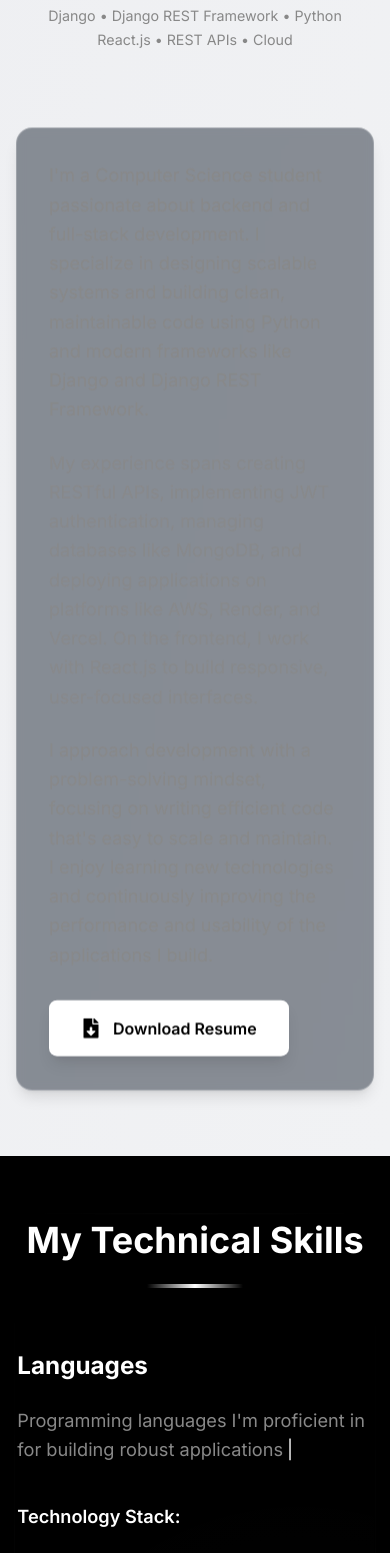
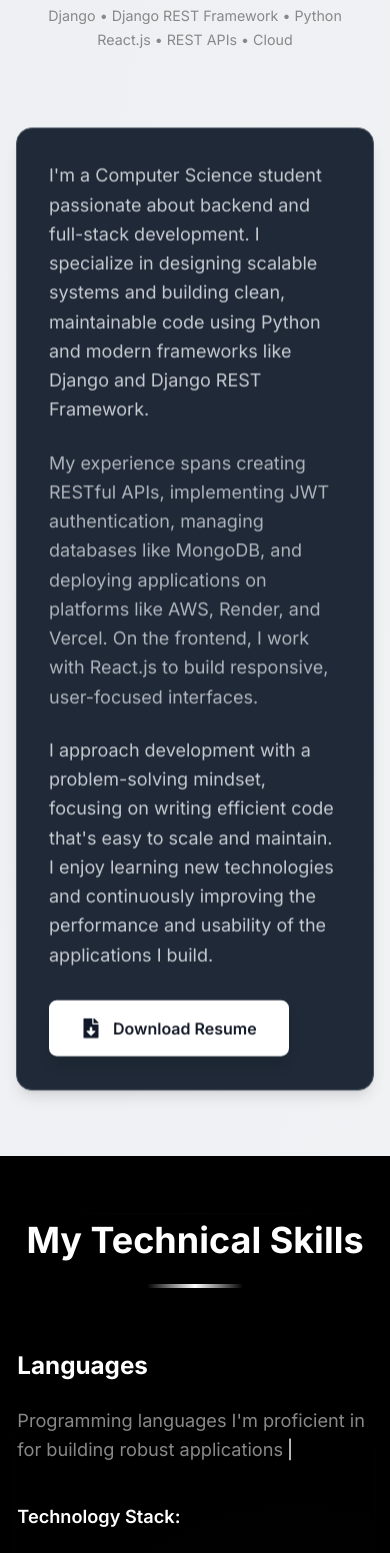
Before and after one commit to Prasannaram2k4/portfolio, a React (Create React App) app in the folder portfolio/: page / in a window 390 px wide. Shown: the part 1420-2973 px from the top of the page. Built offline with nearby package versions, Linux system fonts and the light colour scheme.

Commit message:
Fix theme consistency with simplified Tailwind classes

```diff
--- a/portfolio/src/components/Contact.jsx
+++ b/portfolio/src/components/Contact.jsx
@@ -45,12 +45,12 @@ const Contact = () => {
         <motion.section
       id="contact"
       ref={ref}
-      className="section-padding bg-light-bg dark:bg-dark relative overflow-hidden transition-colors duration-300"
+      className="section-padding bg-gray-50 dark:bg-gray-800 relative overflow-hidden transition-colors duration-300"
     >
       <div className="container mx-auto relative z-10">
         <motion.div className="text-center mb-16">
           <motion.h2
-            className="text-4xl md:text-5xl font-bold mb-6 text-light-primary dark:text-primary"
+            className="text-4xl md:text-5xl font-bold mb-6 text-gray-900 dark:text-white"
             initial={{ opacity: 0, y: 30 }}
             whileInView={{ opacity: inView ? 1 : 0, y: inView ? 0 : 30 }}
             viewport={{ once: false, amount: 0.3 }}
@@ -59,14 +59,14 @@ const Contact = () => {
             Let's Connect
           </motion.h2>
           <motion.div
-            className="w-24 h-1 bg-gradient-to-r from-transparent via-light-primary dark:via-primary to-transparent mx-auto mb-8"
+            className="w-24 h-1 bg-gradient-to-r from-transparent via-blue-600 to-transparent mx-auto mb-8"
             initial={{ width: 0 }}
             whileInView={{ width: inView ? 96 : 0 }}
             viewport={{ once: false, amount: 0.3 }}
             transition={{ duration: 1, delay: 0.5 }}
           />
           <motion.p
-            className="text-light-secondary dark:text-secondary text-lg max-w-2xl mx-auto"
+            className="text-gray-700 dark:text-gray-300 text-lg max-w-2xl mx-auto"
             initial={{ opacity: 0, y: 20 }}
             whileInView={{ opacity: inView ? 1 : 0, y: inView ? 0 : 20 }}
             viewport={{ once: false, amount: 0.3 }}
--- a/portfolio/src/components/Resume.jsx
+++ b/portfolio/src/components/Resume.jsx
@@ -136,9 +136,9 @@ const Resume = () => {
                 y: { duration: 3, repeat: inView ? Infinity : 0, repeatType: "loop" }
               }}
             >
-              <div className="bg-light-card dark:bg-gray-800/50 backdrop-blur-sm rounded-2xl p-8 border border-light-secondary/20 dark:border-primary/20 shadow-lg">
+              <div className="bg-white dark:bg-gray-800 backdrop-blur-sm rounded-2xl p-8 border border-gray-300 dark:border-gray-600 shadow-lg">
                 <motion.p
-                  className="text-light-primary dark:text-secondary text-lg leading-relaxed mb-6"
+                  className="text-gray-900 dark:text-gray-300 text-lg leading-relaxed mb-6"
                   whileInView={{
                     opacity: inView ? [0.8, 1, 0.8] : 0.8
                   }}
@@ -151,7 +151,7 @@ const Resume = () => {
                 </motion.p>
 
                 <motion.p
-                  className="text-light-primary dark:text-secondary text-lg leading-relaxed mb-6"
+                  className="text-gray-900 dark:text-gray-300 text-lg leading-relaxed mb-6"
                   whileInView={{
                     opacity: inView ? [0.8, 1, 0.8] : 0.8
                   }}
@@ -164,7 +164,7 @@ const Resume = () => {
                 </motion.p>
 
                 <motion.p
-                  className="text-light-primary dark:text-secondary text-lg leading-relaxed mb-8"
+                  className="text-gray-900 dark:text-gray-300 text-lg leading-relaxed mb-8"
                   whileInView={{
                     opacity: inView ? [0.8, 1, 0.8] : 0.8
                   }}
@@ -188,7 +188,7 @@ const Resume = () => {
                   <motion.a
                     href="/resume.pdf"
                     download
-                    className="inline-flex items-center px-8 py-4 bg-light-primary dark:bg-primary text-white dark:text-dark font-semibold rounded-lg hover:bg-light-secondary dark:hover:bg-secondary transition-all duration-300 shadow-lg hover:shadow-xl"
+                    className="inline-flex items-center px-8 py-4 bg-gray-900 dark:bg-white text-white dark:text-gray-900 font-semibold rounded-lg hover:bg-gray-700 dark:hover:bg-gray-200 transition-all duration-300 shadow-lg hover:shadow-xl"
                     whileHover={{
                       scale: 1.05,
                       boxShadow: "0 10px 30px rgba(0,0,0,0.2)"
--- a/portfolio/src/components/Skills.jsx
+++ b/portfolio/src/components/Skills.jsx
@@ -209,7 +209,7 @@ const Skills = () => {
 
             {/* Category Navigation Buttons */}
             <div className="space-y-4">
-              <h4 className="text-lg font-semibold text-light-primary dark:text-primary mb-6">Technology Stack:</h4>
+              <h4 className="text-lg font-semibold text-gray-900 dark:text-white mb-6">Technology Stack:</h4>
               <div className="grid grid-cols-1 sm:grid-cols-2 gap-4">
                 {skillCategories.map((category, index) => (
                   <motion.button
@@ -230,7 +230,7 @@ const Skills = () => {
                     <div className={`absolute inset-0 bg-gradient-to-r ${category.color} opacity-0 group-hover:opacity-20 transition-opacity duration-300 rounded-xl`} />
 
                     <div className="relative z-10">
-                      <h5 className="font-bold text-sm text-light-primary dark:text-primary mb-1">{category.title}</h5>
+                      <h5 className="font-bold text-sm text-gray-900 dark:text-white mb-1">{category.title}</h5>
                       <p className="text-xs text-secondary opacity-80">{category.skills.length} Technologies</p>
                     </div>
 
@@ -339,7 +339,7 @@ const Skills = () => {
                         >
                           {React.createElement(skill.icon, { className: "w-10 h-10" })}
                         </motion.div>
-                        <h6 className="text-light-bg dark:text-white text-sm font-semibold text-center group-hover:text-light-primary dark:group-hover:text-primary transition-colors duration-300">
+                        <h6 className="text-gray-900 dark:text-white text-sm font-semibold text-center group-hover:text-blue-600 dark:group-hover:text-blue-400 transition-colors duration-300">
                           {skill.name}
                         </h6>
                       </div>
--- a/portfolio/src/contexts/ThemeContext.jsx
+++ b/portfolio/src/contexts/ThemeContext.jsx
@@ -14,21 +14,28 @@ export const ThemeProvider = ({ children }) => {
   const [theme, setTheme] = useState(() => {
     // Check if there's a saved theme in localStorage
     const savedTheme = localStorage.getItem('portfolio-theme');
-    return savedTheme || 'dark';
+    const initialTheme = savedTheme || 'dark';
+
+    // Apply theme immediately on initialization
+    document.documentElement.classList.remove('light', 'dark');
+    document.documentElement.classList.add(initialTheme);
+    document.documentElement.setAttribute('data-theme', initialTheme);
+
+    return initialTheme;
   });
 
   useEffect(() => {
     // Save theme to localStorage whenever it changes
     localStorage.setItem('portfolio-theme', theme);
 
-    // Apply theme class to document root
-    if (theme === 'dark') {
-      document.documentElement.classList.add('dark');
-      document.documentElement.classList.remove('light');
-    } else {
-      document.documentElement.classList.add('light');
-      document.documentElement.classList.remove('dark');
-    }
+    // Apply theme class to document root with more explicit handling
+    document.documentElement.classList.remove('light', 'dark');
+    document.documentElement.classList.add(theme);
+
+    // Also set data attribute for debugging
+    document.documentElement.setAttribute('data-theme', theme);
+
+    console.log('Theme changed to:', theme); // Debug log
   }, [theme]);
 
   const toggleTheme = () => {
```
